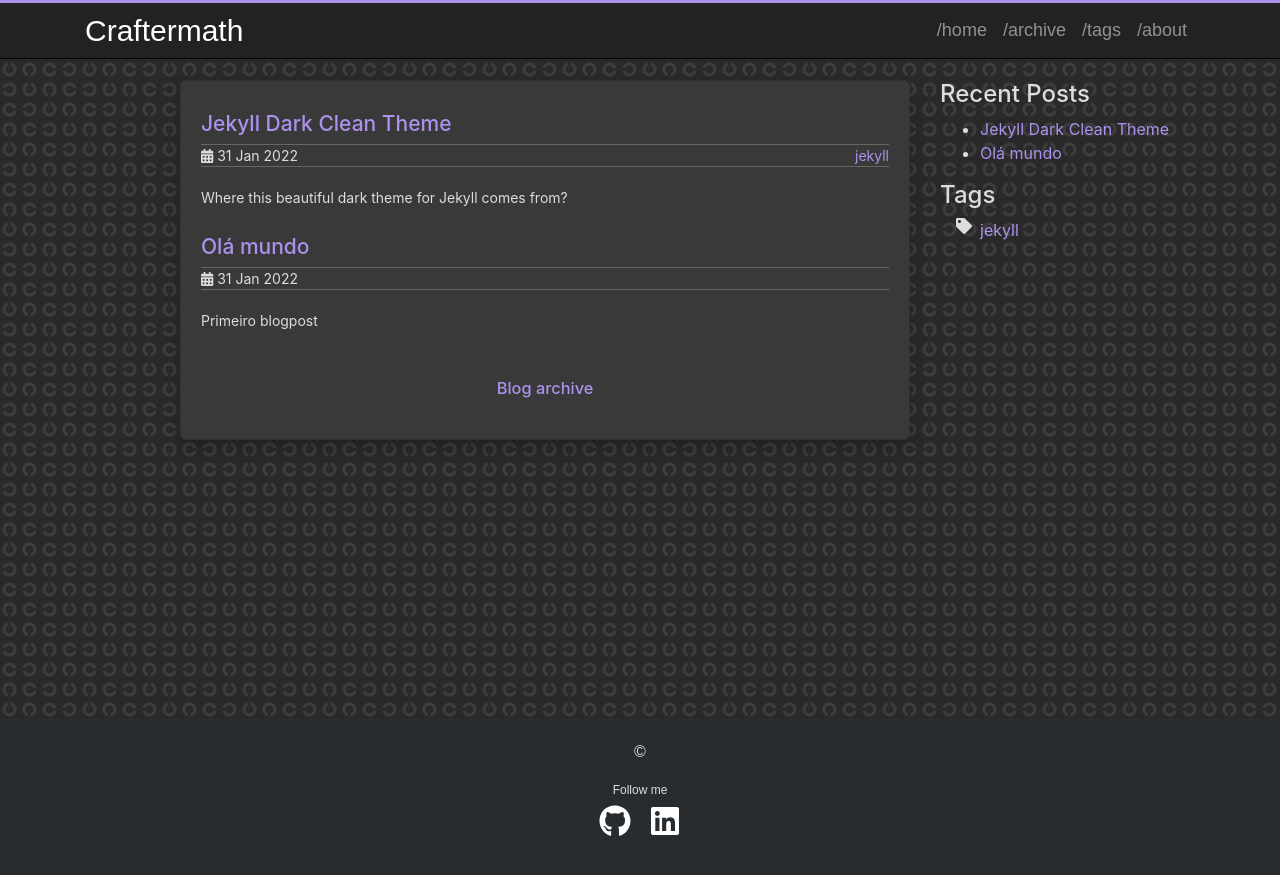
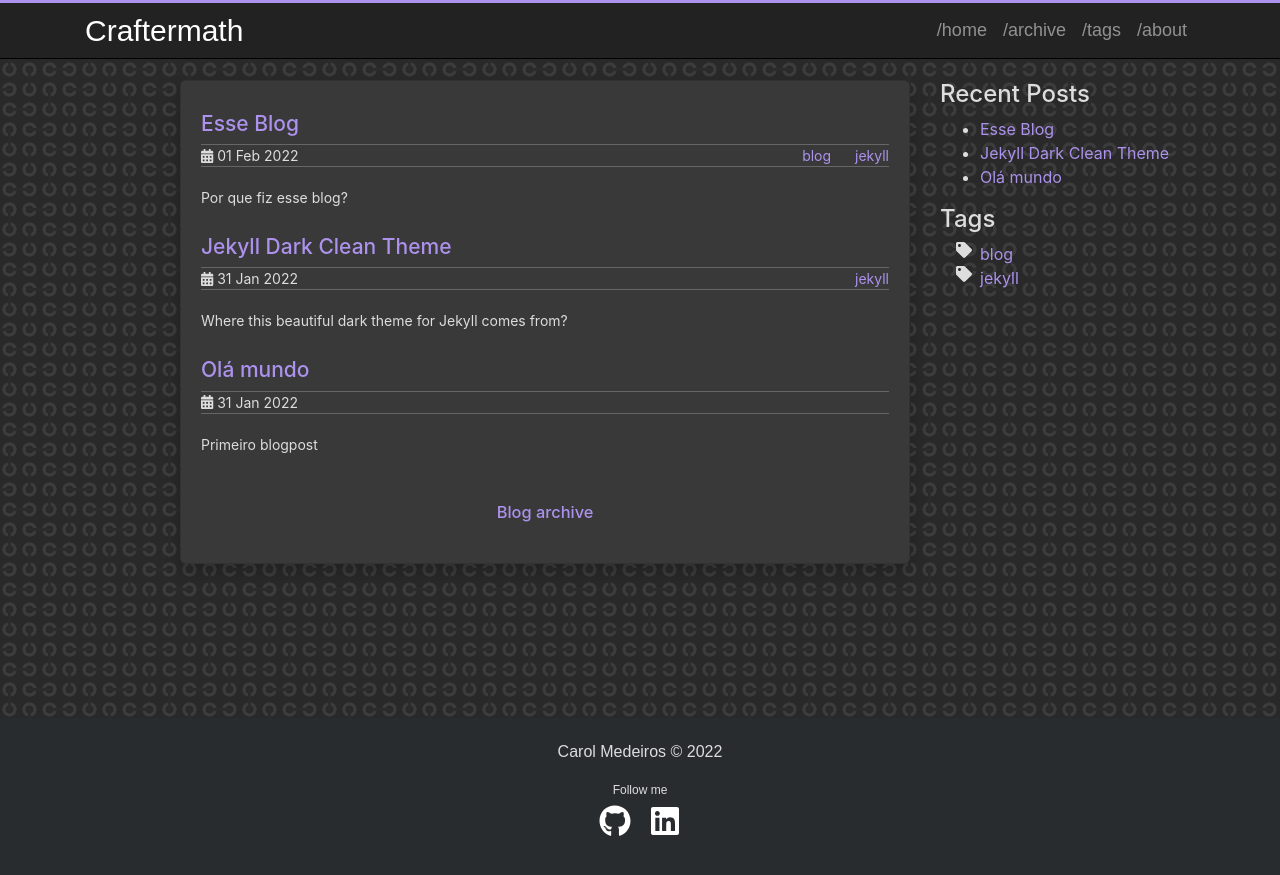
Before and after one commit to Craftermath/craftermath.github.io, a Jekyll site: the page built from docs/index.html, in a window 1280 px wide. Shown: the top 875 px of the page. Built offline with Jekyll 4.4.1, drawn with Linux system fonts in a browser that asks for light colours; part of the change alters nothing that is shown.

Commit message:
Post: Esse Blog

```diff
--- a/docs/_config.yml
+++ b/docs/_config.yml
@@ -11,8 +11,8 @@ url: https://craftermath.github.io
 # For a project page here should be a project name. Otherwise (for user's/organization's page leave it empty)
 baseurl:
 
-author:
-copyright:
+author: Carol Medeiros
+copyright: 2022
 
 share:
   facebook: false
--- /dev/null
+++ b/docs/_posts/2022-02-01-esse-blog.md
@@ -0,0 +1,30 @@
+---
+layout: post
+title: "Esse Blog"
+date: 2022-02-01 16:25:06
+tags: blog jekyll
+description: Por que fiz esse blog?
+translation:
+---
+
+Era uma vez...
+uma pessoa dev "in progress". E tem várias coisas que essa pessoa pode fazer pra se sentir mais dev ou várias coisas que essa pessoa dev é sugestionada a fazer no caminho de construir sua carreira. E uma delas é um blog. Enfim estamos aqui.
+
+Esse blog é um desses projetos da lista de *projetos de algum dia* e estou feliz por estar escrevendo essas linhas. E esse post é sobre como fiz essa devmágica.
+
+Já tinha tido várias motivações como ler o post [Porque ter um blog](https://leportella.com/pt-br/porque-ter-um-blog/) mas foi quando abri a fedora magazine que dei de cara com esse post: [como fazer seu blog com github e jekyll (em inglês)](https://fedoramagazine.org/how-to-publish-your-content-using-github-pages-and-jekyll/) que (aguardando processos seletivos em andamento) decidi: É HOJE!!!
+
+Uso fedora e tentei seguir esse passo-a-passo ali mas curti um tema e achei que isso iria facilitar muito ficar visualmente agradável num tema *dark* daí segui as instruções do [tema](https://github.com/streetturtle/jekyll-clean-dark) mas era a primeira viagem e algumas coisas não estavam dando certo e nunca tinha visto nada de jekyll ou ruby ou blogs que não fossem feitos em django, blogspot ou wordpress... Até que lembrei de ter visto algum tutorial em algum lugar Siiiiiimmmm! Foi o [tutorial maravilhoso da Jessica Temporal](https://jtemporal.com/do-tema-ao-ar/) e com essa forcinha esse blog nasceu.
+
+Porém tem algumas coisinhas que precisavam ser decididas como licença, analytics, em qual editor/interface iria escrever as postagens, se seria bilingue, multilingue, monolingue ou calado logo de uma vez. :sweat_smile:
+
+O resumo da ópera: nem tudo foi resolvido.
+
+ - Gostaria de fazer o rolezão bilingue mas não sei como vai ser implementar nesse *theme maravilindo que estou in love* já que não parece ter sido pensado com essa *feature*, logo vai ficar pra *algum dia* ou só vou postar algo parecido em outros idiomas e gambiarra OK.
+ - Sobre a licença, li bastante a respeito e sempre vou pender pra copyleft ou qualquer coisa livre e open. Como o tema já era Creative Commons 4.0 (indicado pra sites, não pra código) achei que fazia sentido manter assim. Saiba mais em [creative commons para sites](https://creativecommons.org/choose/results-one?license_code=by&amp;jurisdiction=&amp;version=4.0&amp;lang=en).  Contudo não tinha essa opção lá no github então apenas coloquei no README mesmo por enquanto.
+ - O analytics só tem uma certeza: não vai ser gugow. Mas ainda tá pesquisa *in progress*.
+ - E a respeito de como escrever os posts ou qual editor ou interface, decidi testar o [Apostrophe](https://github.com/ApostropheEditor/Apostrophe) e esse post está sendo escrito com ele. E também pra consultar estou usando um [guia markdown](https://www.markdownguide.org/basic-syntax) PQ SIMMM.
+
+Acho que já foi legal pra registrar as referências usadas até aqui e pra Carol do futuro perceber como melhorou (nesse futuro que espero ter melhorado no quesito escrever).
+
+Obrigadis por ter lido minhas ideias e até a próxima postagem! :kissing_smiling_eyes:
```
